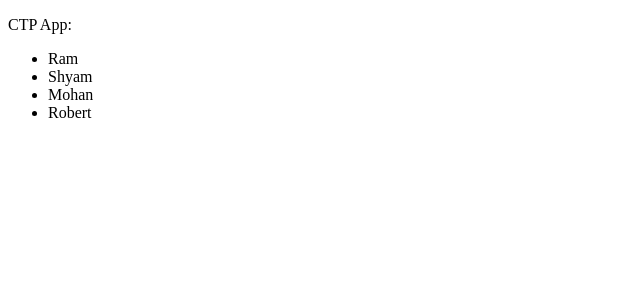
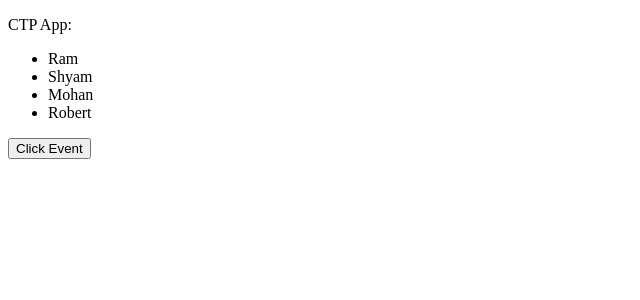
Before and after one commit to jatashakar/Angular-Basic, an Angular app: page / in a window 1280 px wide. Shown: the top 300 px of the page, without its empty margins (0-640 px from the left). Built offline with nearby package versions, Linux system fonts and the light colour scheme.

Commit message:
Gitacora saved 1 changed files

```diff
--- a/src/app/app.component.html
+++ b/src/app/app.component.html
@@ -9,4 +9,6 @@
     {{obj}}
   </li>
 </ul>
+
+<input type="button" value="Click Event" (onClick)=userDataFun()/>
 </div>
```
